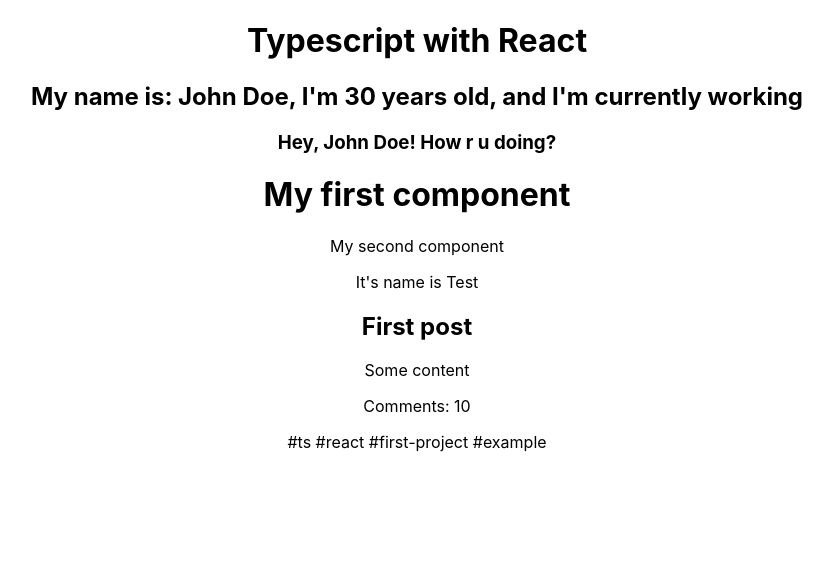
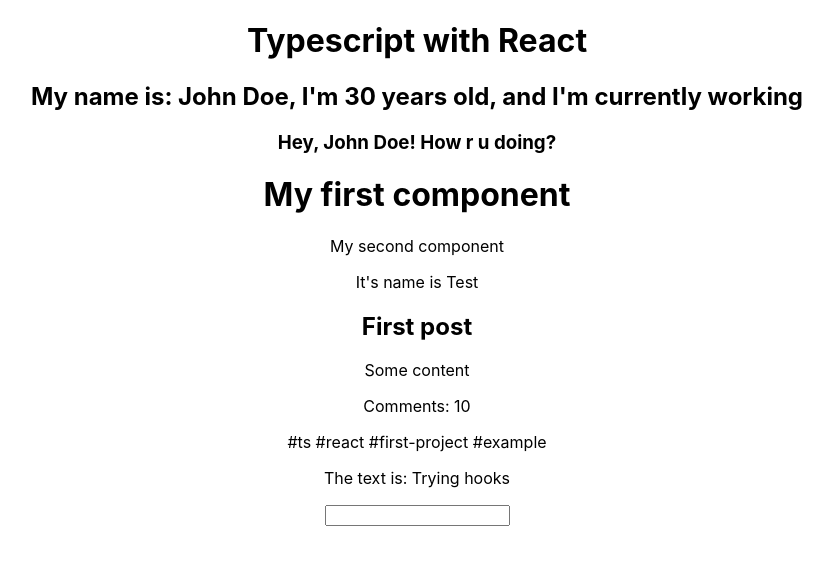
Before and after one commit to Matt-Alves07/TSComReact, a React (Create React App) app in the folder source/: page / in a window 1280 px wide. Shown: the top 564 px of the page, without its empty margins (223-1056 px from the left). Built offline with nearby package versions, Linux system fonts and the light colour scheme.

Commit message:
Created a component to practice state changes

```diff
--- a/source/src/App.tsx
+++ b/source/src/App.tsx
@@ -5,6 +5,7 @@
 import FirstComponent from './Components/FirstComponent';
 import SecondComponent from './Components/SecondComponent';
 import Destructuring from './Components/Destructuring';
+import State from './Components/State';
 
 function App() {
   //Variaveis
@@ -33,6 +34,7 @@
         commentsQty={10}
         tags={["ts","react","first-project","example"]}
       />
+      <State/>
     </div>
   );
 }
--- /dev/null
+++ b/source/src/Components/State.tsx
@@ -0,0 +1,17 @@
+import React, { ChangeEvent, useState }  from 'react';
+
+const State = () => {
+	const [text, setText] = useState<string | null>("Trying hooks");
+	const handleChange = (e: ChangeEvent<HTMLInputElement>) => {
+		setText(e.target.value);
+	}
+
+	return (
+		<div>
+			<p>The text is: {text}</p>
+			<input type="text" onChange={handleChange} />
+		</div>
+	);
+}
+
+export default State;
```
